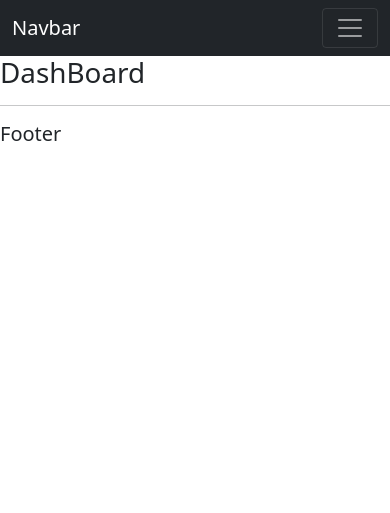
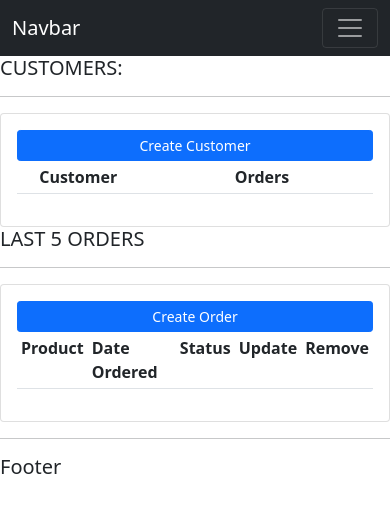
Before and after one commit to Anandhu4456/django-CRM, a Django app: page / in a window 390 px wide. Shown: the top 513 px of the page. Run offline with Django 5.2, Linux system fonts and the light colour scheme; lists and menus that the app fills with data are empty.

Commit message:
added customers and orders table

```diff
--- a/crm/accounts/templates/accounts/dashboard.html
+++ b/crm/accounts/templates/accounts/dashboard.html
@@ -1,7 +1,37 @@
 {%extends 'accounts/main.html'%}
 
 {%block content%}
-
-<h1>DashBoard</h1>
+<div class="row">
+    <div class="col-md-5">
+        <h5>CUSTOMERS:</h5>
+        <hr>
+        <div class="card card-body">
+            <a class="btn btn-primary btn-sm btn-block" href="">Create Customer</a>
+            <table class="table table-sm">
+                <tr>
+                    <th></th>
+                    <th>Customer</th>
+                    <th>Orders</th>
+                </tr>
+            </table>
+        </div>
+    </div>
+    <div class="col-md-7">
+        <h5>LAST 5 ORDERS</h5>
+        <hr>
+        <div class="card card-body">
+            <a class="btn btn-primary btn-sm btn-block" href="">Create Order</a>
+            <table class="table table-sm">
+                <tr>
+                    <th>Product</th>
+                    <th>Date Ordered</th>
+                    <th>Status</th>
+                    <th>Update</th>
+                    <th>Remove</th>
+                </tr>
+            </table>
+        </div>
+    </div>
+</div>
 
 {%endblock content%}
```
